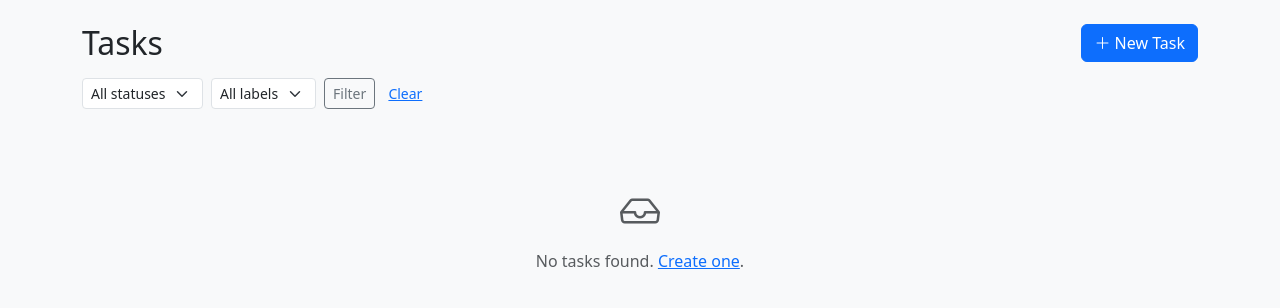
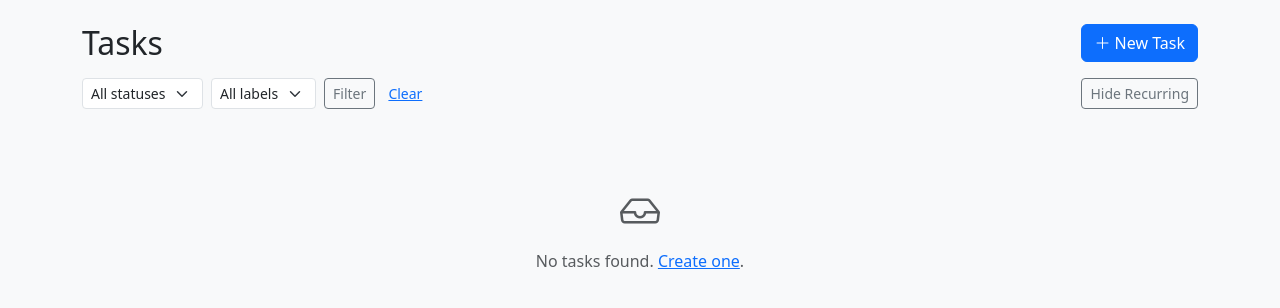
Before and after one commit to SquidyTheGreat/BusyBeaver, a Django app: page / in a window 1280 px wide. Shown: the part 56-364 px from the top of the page. Run offline with Django 5.2, Linux system fonts and the light colour scheme; data that the repository does not hold is empty.

Commit message:
Added ability to hid recurring tasks

```diff
--- a/tasks/views.py
+++ b/tasks/views.py
@@ -12,9 +12,13 @@ from .forms import TaskForm, HealthLogForm, FeedbackForm
 def task_list(request):
     status_filter = request.GET.get('status', '')
     label_filter = request.GET.get('label', '')
+    hide_recurring = request.GET.get('hide_recurring', '') == '1'
+
     qs = Task.objects.prefetch_related('labels').exclude(
         status=Task.STATUS_COMPLETED, recurrence=Task.RECUR_NONE
     )
+    if hide_recurring:
+        qs = qs.filter(recurrence=Task.RECUR_NONE)
     if status_filter:
         qs = qs.filter(status=status_filter)
     if label_filter:
@@ -27,6 +31,7 @@ def task_list(request):
         'status_filter': status_filter,
         'label_filter': label_filter,
         'labels': Label.objects.all(),
+        'hide_recurring': hide_recurring,
     })
 
 
--- a/templates/tasks/list.html
+++ b/templates/tasks/list.html
@@ -27,6 +27,13 @@
   <div class="col-auto">
     <button class="btn btn-outline-secondary btn-sm" type="submit">Filter</button>
     <a href="/" class="btn btn-link btn-sm">Clear</a>
+  </div>
+  <div class="col-auto ms-auto">
+    {% if hide_recurring %}
+    <a href="?status={{ status_filter }}&label={{ label_filter }}" class="btn btn-secondary btn-sm">Show Recurring</a>
+    {% else %}
+    <a href="?status={{ status_filter }}&label={{ label_filter }}&hide_recurring=1" class="btn btn-outline-secondary btn-sm">Hide Recurring</a>
+    {% endif %}
   </div>
 </form>
 
```
